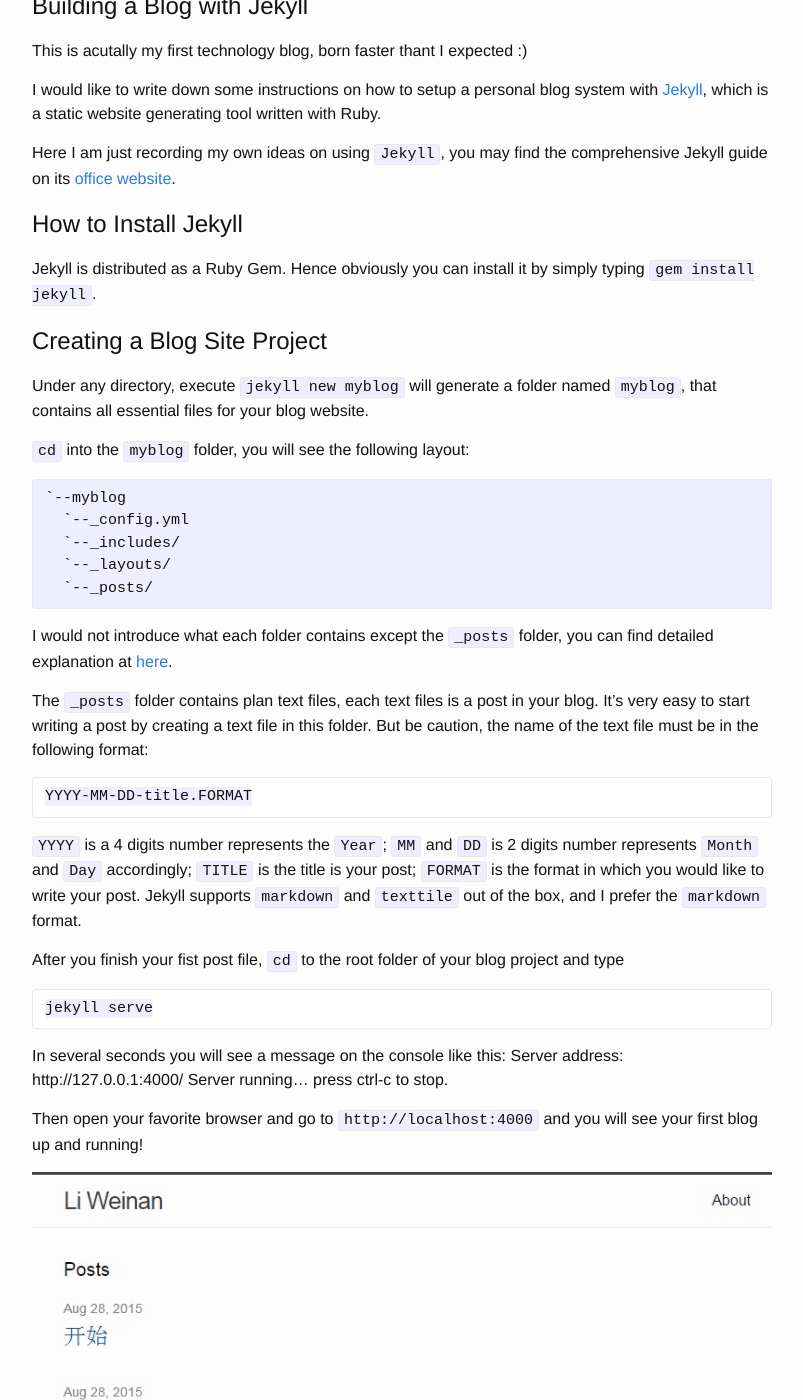
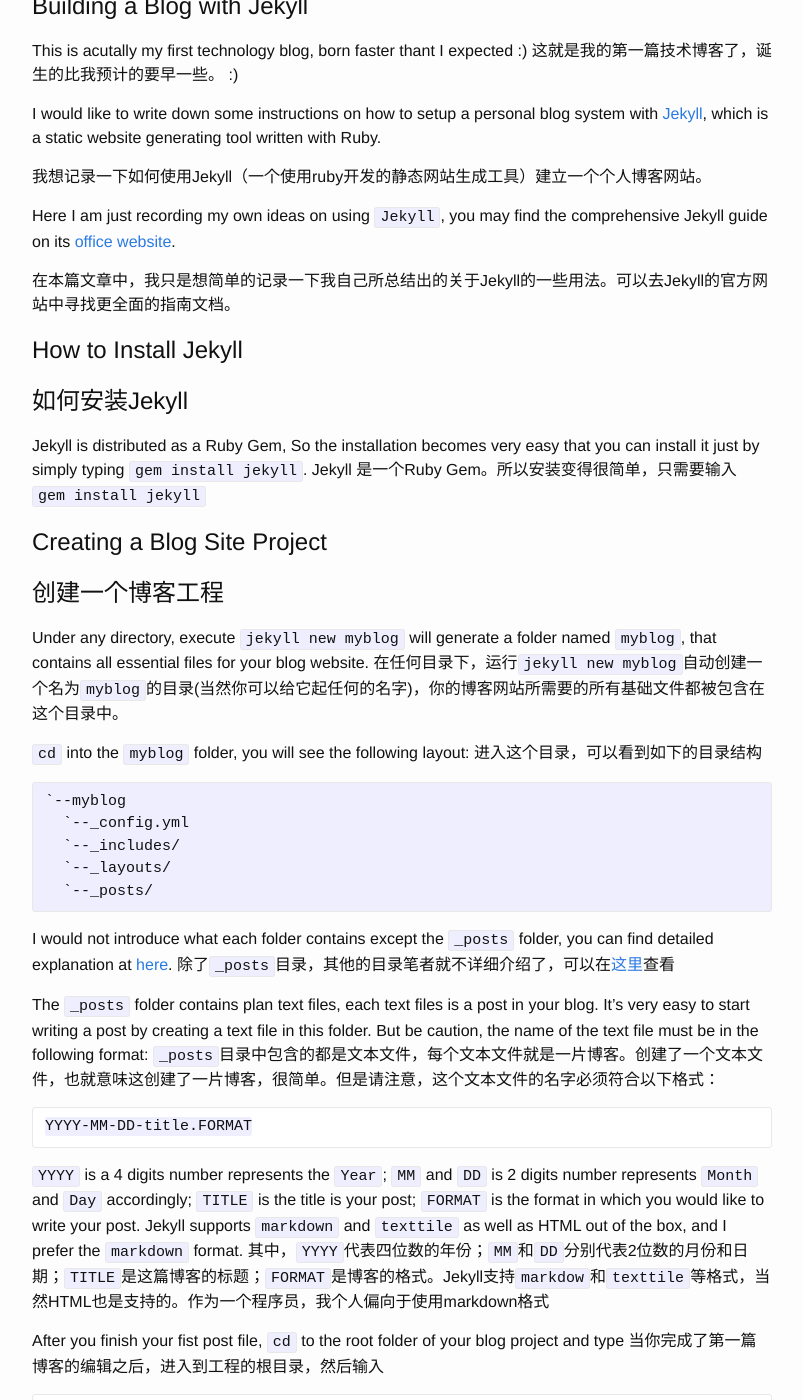
Before and after one commit to liweinan0423/liweinan0423.github.io, a Jekyll site: the page built from _posts/2015-08-28-build-a-blog-with-jekyll.md, in a window 1280 px wide and 1400 px high, scrolled down 212 px. Shown: the whole window, without its empty margins (238-1041 px from the left). Built offline with Jekyll 4.4.1, drawn with Linux system fonts in a browser that asks for light colours; some of the changed text lies outside the part shown.

Commit message:
Update 2015-08-28-build-a-blog-with-jekyll.md

```diff
--- a/_posts/2015-08-28-build-a-blog-with-jekyll.md
+++ b/_posts/2015-08-28-build-a-blog-with-jekyll.md
@@ -7,20 +7,31 @@ date: '2015-08-28 16:24'
 # Building a Blog with Jekyll
 
 This is acutally my first technology blog, born faster thant I expected :)
+这就是我的第一篇技术博客了，诞生的比我预计的要早一些。 :)
 
 I would like to write down some instructions on how to setup a personal blog system with [Jekyll](http://jekyllrb.com/), which is a static website generating tool written with Ruby.
 
+我想记录一下如何使用Jekyll（一个使用ruby开发的静态网站生成工具）建立一个个人博客网站。
+
 Here I am just recording my own ideas on using `Jekyll`, you may find the comprehensive Jekyll guide on its [office website](http://jekyllrb.com/).
 
+在本篇文章中，我只是想简单的记录一下我自己所总结出的关于Jekyll的一些用法。可以去Jekyll的官方网站中寻找更全面的指南文档。
+
+
 # How to Install Jekyll
+# 如何安装Jekyll
 
-Jekyll is distributed as a Ruby Gem. Hence obviously you can install it by simply typing `gem install jekyll`.
+Jekyll is distributed as a Ruby Gem, So the installation becomes very easy that you can install it just by simply typing `gem install jekyll`.
+Jekyll 是一个Ruby Gem。所以安装变得很简单，只需要输入 `gem install jekyll`
 
 # Creating a Blog Site Project
+# 创建一个博客工程
 
 Under any directory, execute `jekyll new myblog` will generate a folder named `myblog`, that contains all essential files for your blog website.
+在任何目录下，运行`jekyll new myblog`自动创建一个名为`myblog`的目录(当然你可以给它起任何的名字)，你的博客网站所需要的所有基础文件都被包含在这个目录中。
 
 `cd` into the `myblog` folder, you will see the following layout:
+进入这个目录，可以看到如下的目录结构
 <pre>
 `--myblog
   `--_config.yml
@@ -29,23 +40,28 @@ Under any directory, execute `jekyll new myblog` will generate a folder named `m
   `--_posts/
 </pre>
 I would not introduce what each folder contains except the `_posts` folder, you can find detailed explanation at [here](http://jekyllrb.com/docs/structure/).
+除了`_posts`目录，其他的目录笔者就不详细介绍了，可以在[这里](http://jekyllrb.com/docs/structure/)查看
 
 The `_posts` folder contains plan text files, each text files is a post in your blog. It's very easy to start writing a post  by creating a text file in this folder. But be caution, the name of the text file must be in the following format:
+`_posts`目录中包含的都是文本文件，每个文本文件就是一片博客。创建了一个文本文件，也就意味这创建了一片博客，很简单。但是请注意，这个文本文件的名字必须符合以下格式：
 
     YYYY-MM-DD-title.FORMAT
 
-`YYYY` is a 4 digits number represents the `Year`; `MM` and `DD` is 2 digits number represents `Month` and `Day` accordingly; `TITLE` is the title is your post; `FORMAT` is the format in which you would like to write your post. Jekyll supports `markdown` and `texttile` out of the box, and I prefer the `markdown` format.
+`YYYY` is a 4 digits number represents the `Year`; `MM` and `DD` is 2 digits number represents `Month` and `Day` accordingly; `TITLE` is the title is your post; `FORMAT` is the format in which you would like to write your post. Jekyll supports `markdown` and `texttile` as well as HTML out of the box, and I prefer the `markdown` format.
+其中，`YYYY`代表四位数的年份；`MM`和`DD`分别代表2位数的月份和日期；`TITLE`是这篇博客的标题；`FORMAT`是博客的格式。Jekyll支持`markdow`和`texttile`等格式，当然HTML也是支持的。作为一个程序员，我个人偏向于使用markdown格式
 
 After you finish your fist post file, `cd` to the root folder of your blog project and type
+当你完成了第一篇博客的编辑之后，进入到工程的根目录，然后输入
 
     jekyll serve
 
 In several seconds you will see a message on the console like this:
+几秒钟之后，你会看到类似下面的信息
     Server address: http://127.0.0.1:4000/
     Server running... press ctrl-c to stop.
 
 Then open your favorite browser and go to `http://localhost:4000` and you will see your first blog up and running!
-
+然后打开你的浏览器，跳转至 `http://localhost:4000`，你应该就可以看到博客网站已经在运行啦！
 ![Jekyll Started Up](//{{site.url}}/assets/images/jekyll-startup.jpg)
 
 
```
